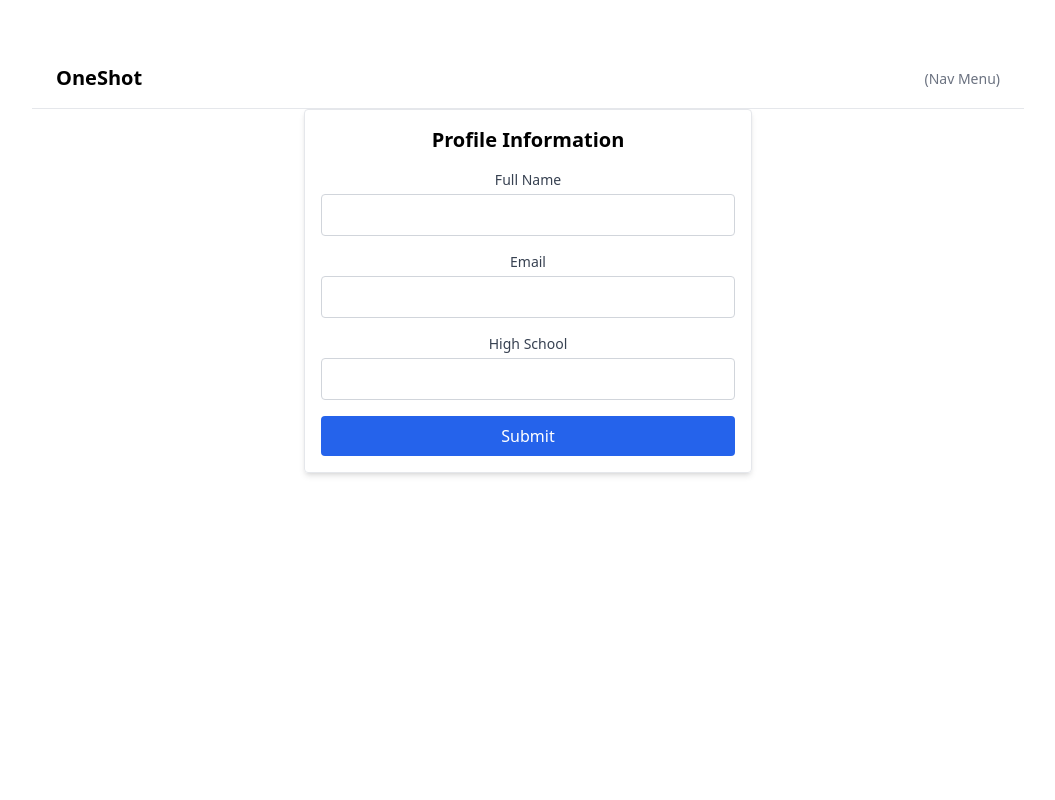
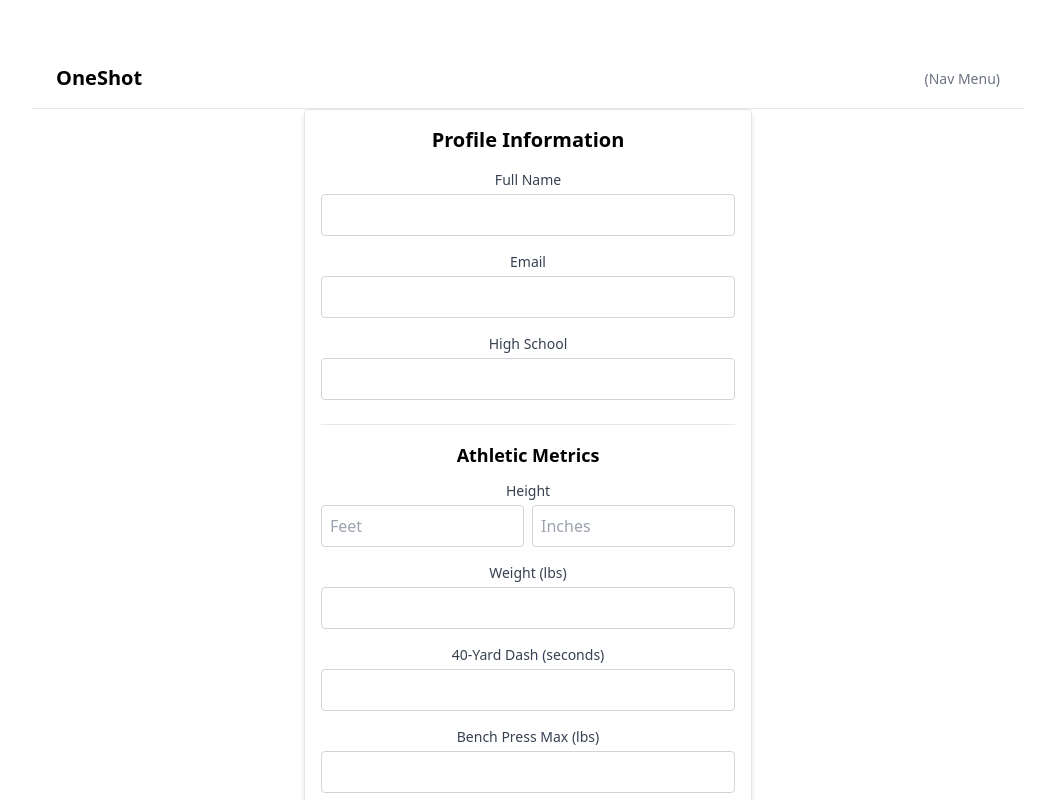
Before and after one commit to pnode40/oneshot-rebuild-final, a React (Vite) app in the folder client/: page / in a window 1280 px wide. Shown: the top 800 px of the page, without its empty margins (112-1167 px from the left). Built offline with nearby package versions, Linux system fonts and the light colour scheme.

Commit message:
Add athletic metrics fields to ProfileInfoForm

```diff
--- a/client/src/components/ProfileInfoForm.tsx
+++ b/client/src/components/ProfileInfoForm.tsx
@@ -4,11 +4,21 @@ const ProfileInfoForm: React.FC = () => {
   const [fullName, setFullName] = useState('');
   const [email, setEmail] = useState('');
   const [highSchool, setHighSchool] = useState('');
+  const [heightFt, setHeightFt] = useState('');
+  const [heightIn, setHeightIn] = useState('');
+  const [weight, setWeight] = useState('');
+  const [fortyYardDash, setFortyYardDash] = useState('');
+  const [benchPress, setBenchPress] = useState('');
+  const [position, setPosition] = useState('');
 
   const handleSubmit = (event: FormEvent) => {
     event.preventDefault();
     // Submission logic will be added later
-    console.log('Form data:', { fullName, email, highSchool });
+    console.log('Form data:', {
+      fullName, email, highSchool,
+      heightFt, heightIn, weight,
+      fortyYardDash, benchPress, position
+    });
   };
 
   return (
@@ -51,9 +61,84 @@ const ProfileInfoForm: React.FC = () => {
         />
       </div>
 
+      <h3 className="text-lg font-semibold mb-3 mt-6 border-t pt-4">Athletic Metrics</h3>
+
+      <div className="mb-4">
+        <label className="block text-sm font-medium text-gray-700 mb-1">Height</label>
+        <div className="flex space-x-2">
+          <div className="flex-1">
+            <label htmlFor="heightFt" className="sr-only">Height (Feet)</label>
+            <input
+              type="number"
+              id="heightFt"
+              placeholder="Feet"
+              value={heightFt}
+              onChange={(e: ChangeEvent<HTMLInputElement>) => setHeightFt(e.target.value)}
+              className="block w-full p-2 border border-gray-300 rounded focus:outline-none focus:ring-1 focus:ring-blue-500 focus:border-blue-500"
+            />
+          </div>
+          <div className="flex-1">
+            <label htmlFor="heightIn" className="sr-only">Height (Inches)</label>
+            <input
+              type="number"
+              id="heightIn"
+              placeholder="Inches"
+              value={heightIn}
+              onChange={(e: ChangeEvent<HTMLInputElement>) => setHeightIn(e.target.value)}
+              className="block w-full p-2 border border-gray-300 rounded focus:outline-none focus:ring-1 focus:ring-blue-500 focus:border-blue-500"
+            />
+          </div>
+        </div>
+      </div>
+
+      <div className="mb-4">
+        <label htmlFor="weight" className="block text-sm font-medium text-gray-700 mb-1">Weight (lbs)</label>
+        <input
+          type="number"
+          id="weight"
+          value={weight}
+          onChange={(e: ChangeEvent<HTMLInputElement>) => setWeight(e.target.value)}
+          className="block w-full p-2 border border-gray-300 rounded focus:outline-none focus:ring-1 focus:ring-blue-500 focus:border-blue-500"
+        />
+      </div>
+
+      <div className="mb-4">
+        <label htmlFor="fortyYardDash" className="block text-sm font-medium text-gray-700 mb-1">40-Yard Dash (seconds)</label>
+        <input
+          type="number"
+          step="0.01"
+          id="fortyYardDash"
+          value={fortyYardDash}
+          onChange={(e: ChangeEvent<HTMLInputElement>) => setFortyYardDash(e.target.value)}
+          className="block w-full p-2 border border-gray-300 rounded focus:outline-none focus:ring-1 focus:ring-blue-500 focus:border-blue-500"
+        />
+      </div>
+
+      <div className="mb-4">
+        <label htmlFor="benchPress" className="block text-sm font-medium text-gray-700 mb-1">Bench Press Max (lbs)</label>
+        <input
+          type="number"
+          id="benchPress"
+          value={benchPress}
+          onChange={(e: ChangeEvent<HTMLInputElement>) => setBenchPress(e.target.value)}
+          className="block w-full p-2 border border-gray-300 rounded focus:outline-none focus:ring-1 focus:ring-blue-500 focus:border-blue-500"
+        />
+      </div>
+
+      <div className="mb-4">
+        <label htmlFor="position" className="block text-sm font-medium text-gray-700 mb-1">Position</label>
+        <input
+          type="text"
+          id="position"
+          value={position}
+          onChange={(e: ChangeEvent<HTMLInputElement>) => setPosition(e.target.value)}
+          className="block w-full p-2 border border-gray-300 rounded focus:outline-none focus:ring-1 focus:ring-blue-500 focus:border-blue-500"
+        />
+      </div>
+
       <button
         type="submit"
-        className="w-full bg-blue-600 text-white p-2 rounded hover:bg-blue-700 focus:outline-none focus:ring-2 focus:ring-offset-2 focus:ring-blue-500"
+        className="w-full bg-blue-600 text-white p-2 rounded hover:bg-blue-700 focus:outline-none focus:ring-2 focus:ring-offset-2 focus:ring-blue-500 mt-4"
       >
         Submit
       </button>
```
